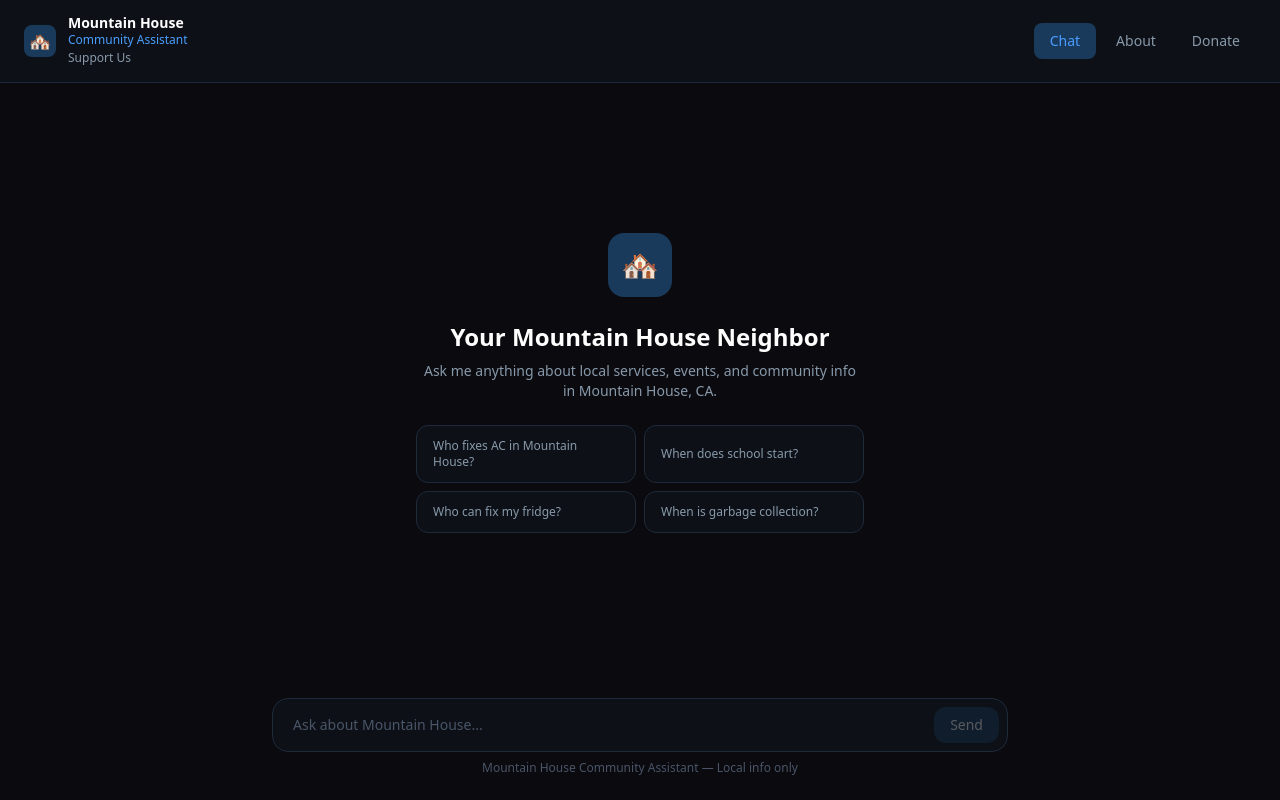
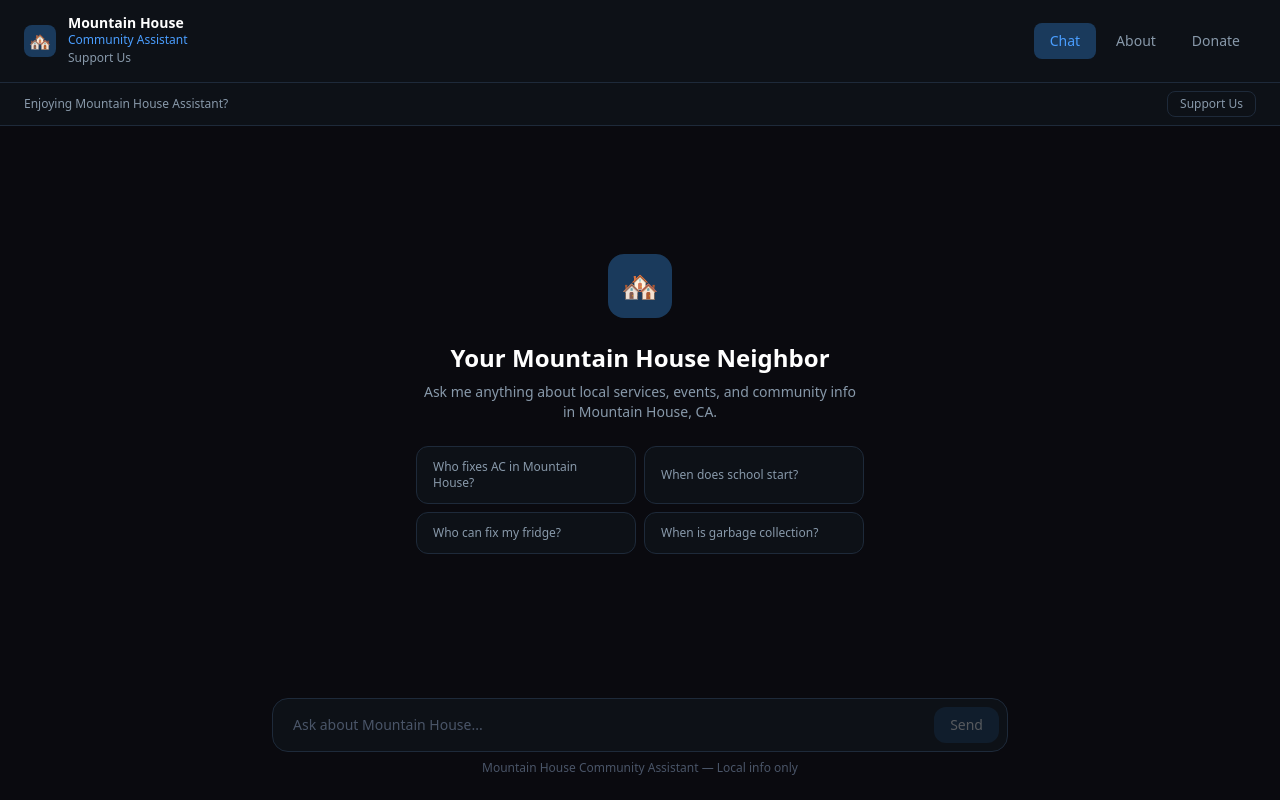
Before and after one commit to DaiwikV/mountain-house-app, a Next.js app: page / in a window 1280 px wide. Built offline with nearby package versions, Linux system fonts and the light colour scheme.

Commit message:
add support banner below header

```diff
--- a/app/page.tsx
+++ b/app/page.tsx
@@ -86,6 +86,16 @@ export default function Home() {
           </button>
         </nav>
       </header>
+ {/* SUPPORT BANNER */}
+      <div className="bg-[#0d1117] border-b border-[#1e2a3a] px-6 py-2 flex items-center justify-between">
+        <p className="text-[#8899aa] text-xs">Enjoying Mountain House Assistant?</p>
+        <button
+          onClick={() => setPage('donate')}
+          className="text-xs px-3 py-1 rounded-lg border border-[#1e2a3a] text-[#8899aa] hover:border-[#4a9eff] hover:text-white transition-all"
+        >
+          Support Us
+        </button>
+      </div>
 
       {/* CHAT PAGE */}
       {page === 'chat' && (
```
